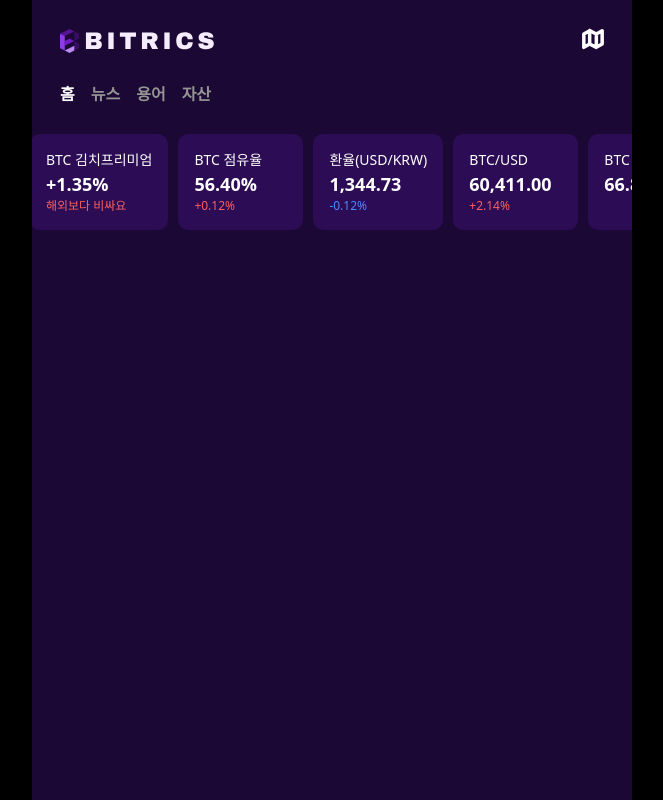
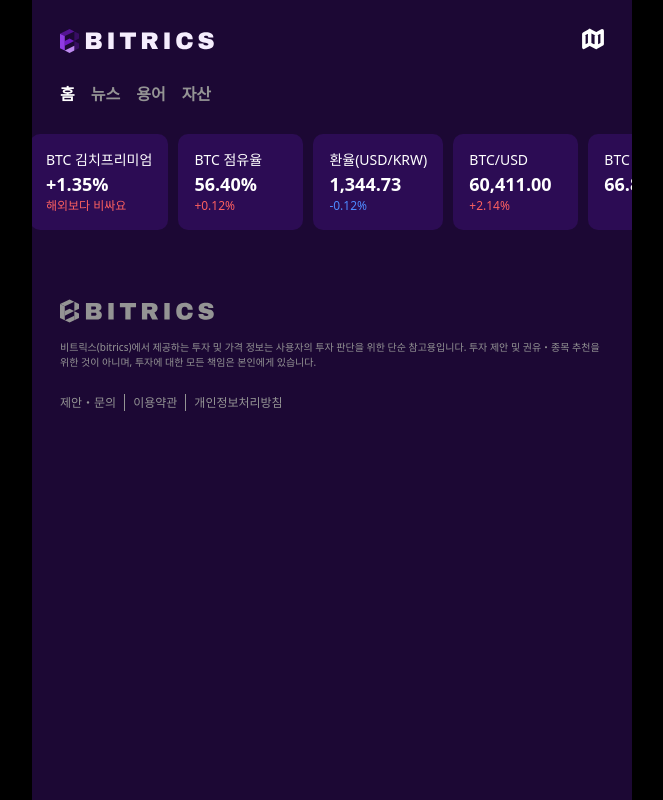
Before and after one commit to Chaemin-L/bitrics_FE, a React (Create React App) app: page / in a window 1280 px wide. Shown: the whole page, without its empty margins (308-971 px from the left). Built offline with nearby package versions, Linux system fonts and the light colour scheme.

Commit message:
feat: footer 구현

```diff
--- /dev/null
+++ b/src/components/common/Footer.tsx
@@ -0,0 +1,27 @@
+import logo from "@/assets/logo-dark.svg";
+
+const Footer = () => {
+  return (
+    <footer className="flex flex-col px-7 py-10 gap-4 text-contrast-300 font-medium">
+      <img src={logo} className="w-[155px] h-[26px] hover:cursor-pointer" />
+      <p className="text-[10px] pb-2">
+        비트릭스(bitrics)에서 제공하는 투자 및 가격 정보는 사용자의 투자 판단을
+        위한 단순 참고용입니다. 투자 제안 및 권유・종목 추천을 위한 것이 아니며,
+        투자에 대한 모든 책임은 본인에게 있습니다.
+      </p>
+      <div className="divide-x divide-contrast-300  text-[12px] ">
+        <a href="https://www.naver.com" className="pl-0 pr-2 hover:underline">
+          제안・문의
+        </a>
+        <a href="https://www.naver.com" className="pl-2 pr-2 hover:underline">
+          이용약관
+        </a>
+        <a href="https://www.naver.com" className="pl-2 hover:underline">
+          개인정보처리방침
+        </a>
+      </div>
+    </footer>
+  );
+};
+
+export default Footer;
--- a/src/layouts/global.tsx
+++ b/src/layouts/global.tsx
@@ -1,14 +1,16 @@
+import Footer from "@/components/common/Footer";
 import NavHeader from "@/components/common/NavHeader";
 import { Outlet } from "react-router-dom";
 
 const GlobalLayout = () => {
   return (
-    <div className="bg-black h-screen">
-      <div className="max-w-[600px] m-auto bg-purple-700 h-full overflow-x-hidden scrollbar-hide">
+    <div className="bg-black h-full">
+      <div className="max-w-[600px]  min-h-screen m-auto bg-purple-700 h-full overflow-x-hidden scrollbar-hide">
         <NavHeader />
-        <div className="relative p-7">
+        <div className="relative p-7 h-full">
           <Outlet />
         </div>
+        <Footer />
       </div>
     </div>
   );
```
Also changed, not shown: src/assets/logo-dark.svg (added).
